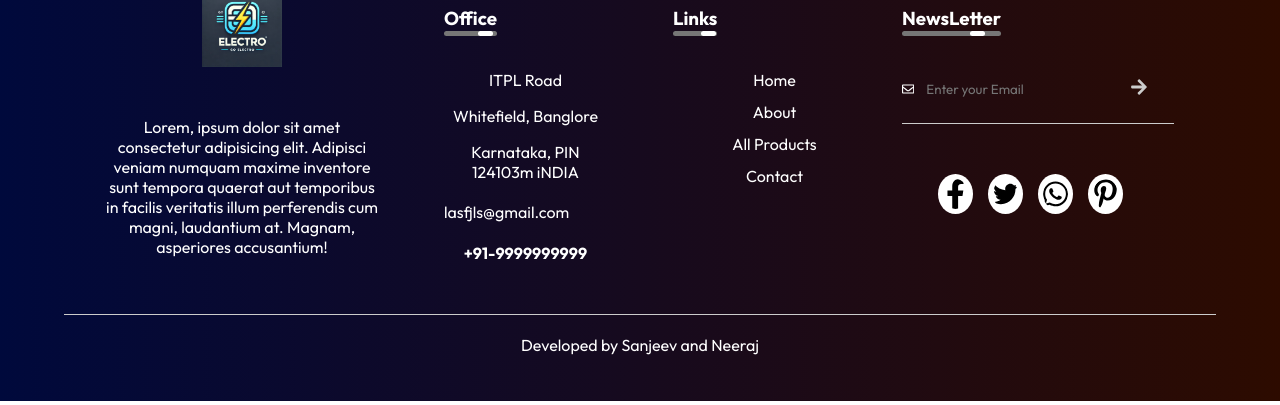
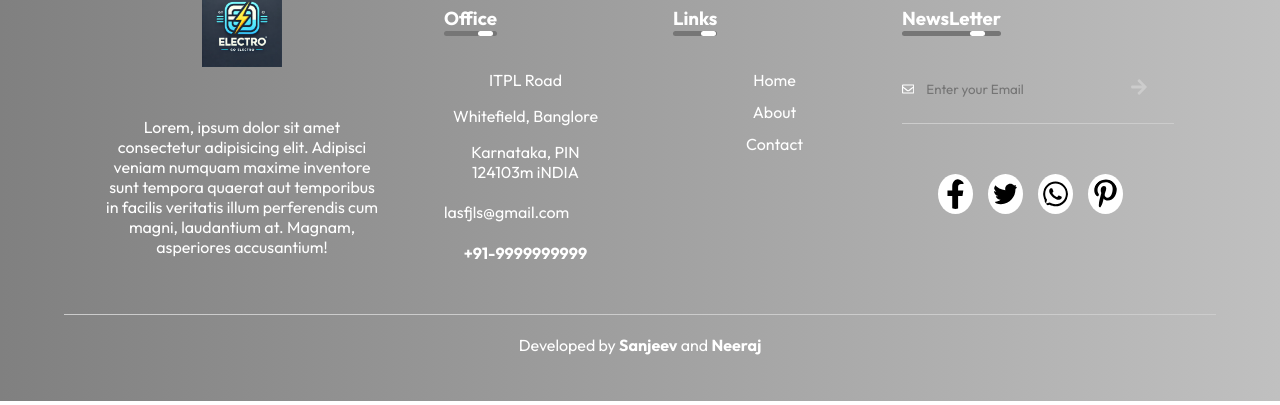
Before and after one commit to NeerajGupta4820/GoElectro-Frontend, a React (Vite) app: page /product/1 in a window 1280 px wide. Shown: the part 257-662 px from the top of the page. Built offline with nearby package versions, Linux system fonts and the light colour scheme; no server answers.

Commit message:
footer-updates

```diff
--- a/src/Components/Footer/Footer.css
+++ b/src/Components/Footer/Footer.css
@@ -4,7 +4,7 @@
     color: #fff;
     padding: 100px 0px 30px;
     border-top-left-radius: 125px;
-    background: linear-gradient(to right,#00093c,#2d0b00);
+    background: linear-gradient(to right,grey,silver);
   }
 
   .f-row{
--- a/src/Components/Footer/Footer.jsx
+++ b/src/Components/Footer/Footer.jsx
@@ -1,6 +1,7 @@
 import "./Footer.css";
 import logo from "../../assets/Images/Logo/Logo.webp";
 import { FaRegEnvelope, FaArrowRight,FaFacebookF, FaTwitter,FaWhatsapp,FaPinterestP } from "react-icons/fa";
+import { Link } from "react-router-dom";
 
 const Footer = () => {
   return (
@@ -34,10 +35,10 @@ const Footer = () => {
           <ul>
             <li>
               <a href=""></a></li>
-              <li><a href="">Home</a></li>
-              <li><a href="">About</a></li>
-              <li><a href="">All Products</a></li>
-              <li><a href="">Contact</a></li>
+
+              <li><Link to="/">Home</Link></li>
+              <li><Link to="/about">About</Link></li>
+              <li><Link to="/contact">Contact</Link></li>
           </ul>
         </div>
         <div className="f-col">
@@ -58,7 +59,7 @@ const Footer = () => {
         </div>
       </div>
       <hr />
-      <p>Developed by Sanjeev and Neeraj</p>
+      <p>Developed by <b>Sanjeev</b> and <b>Neeraj</b></p>
     </footer>
   );
 };
```
